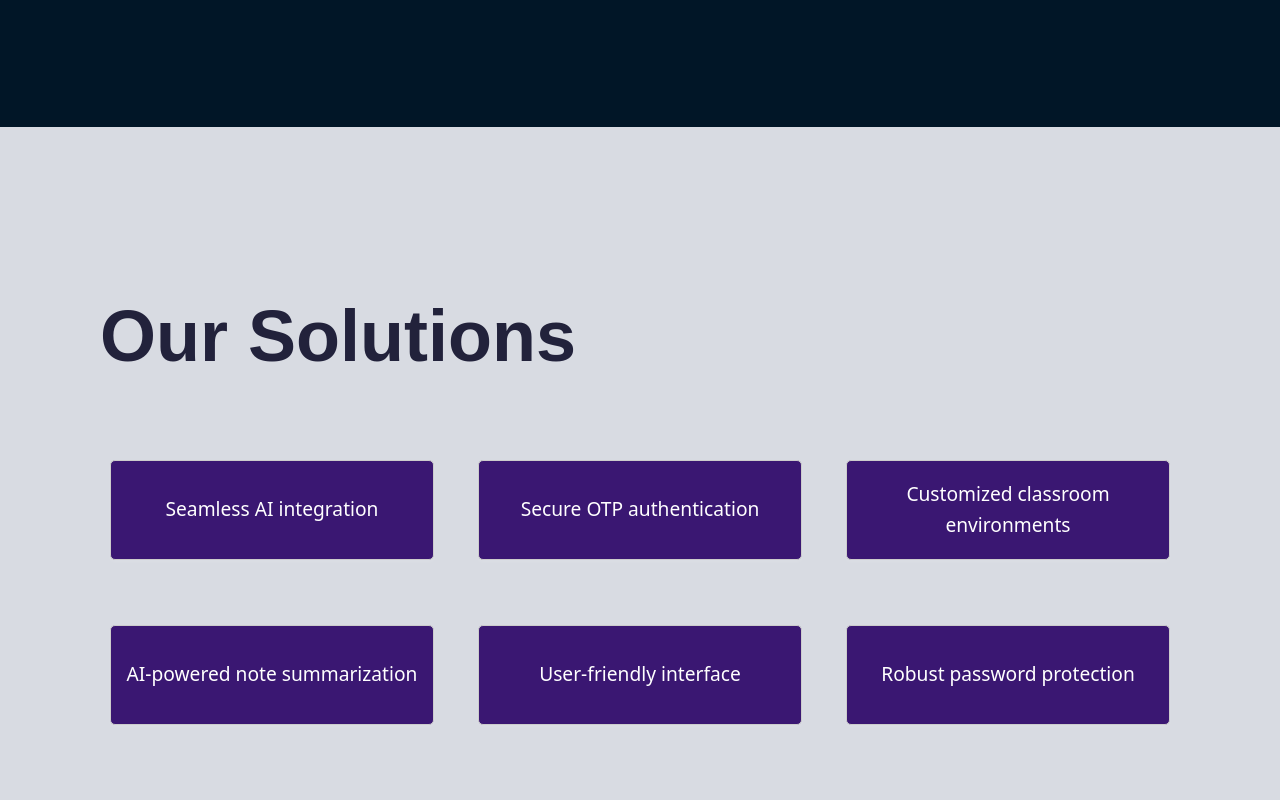
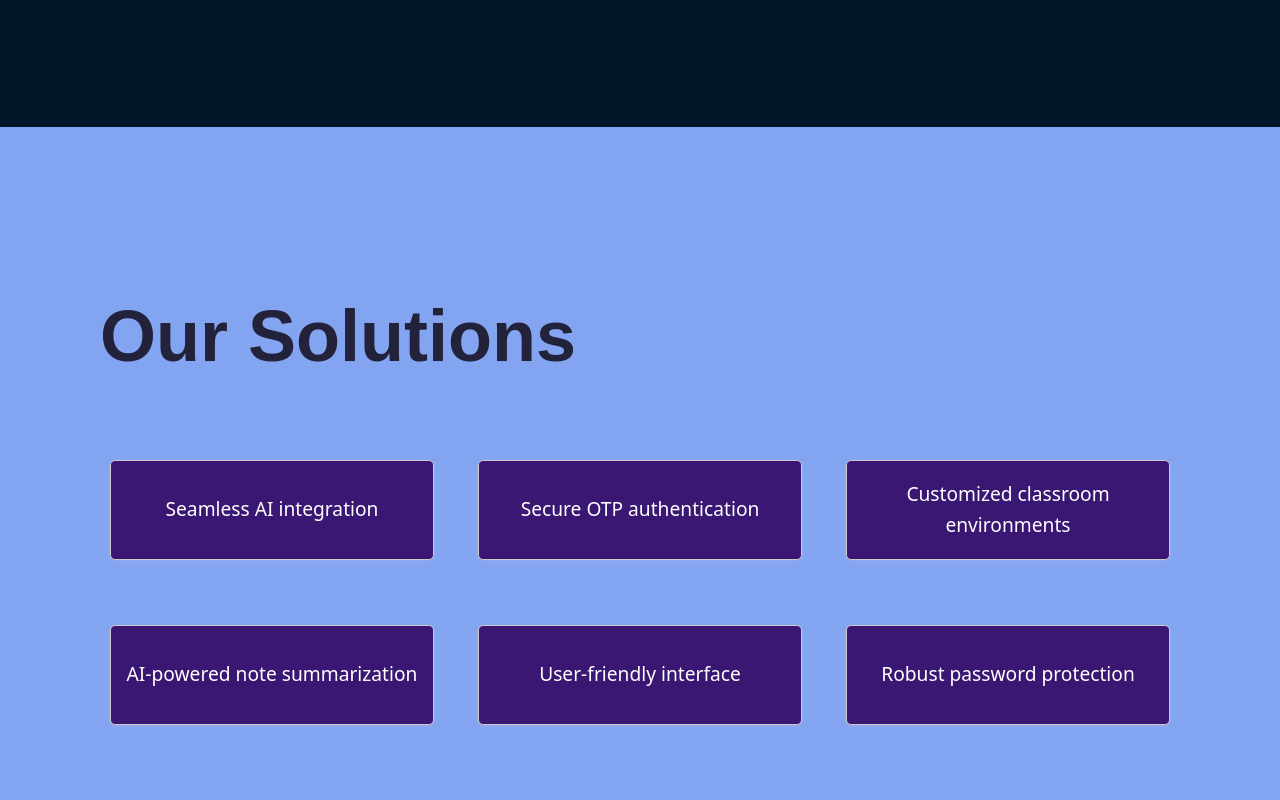
Before and after one commit to SrikanthVMGit/notedAF-Academic-Forms, a React (Create React App) app: page / in a window 1280 px wide. Shown: the part 600-1400 px from the top of the page. Built offline with nearby package versions, Linux system fonts and the light colour scheme.

Commit message:
color changes

```diff
--- a/src/pages/LandingPage.css
+++ b/src/pages/LandingPage.css
@@ -60,7 +60,7 @@
 
   .landing-header {
     height: 780px;
-    background: #D8DBE2;
+    background: #83a4f1;
     color: #011627;
     display: flex;
     text-align: left;
```
